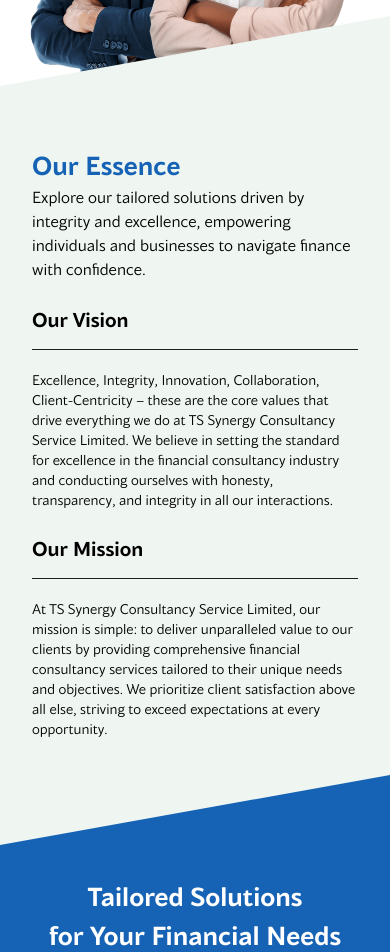
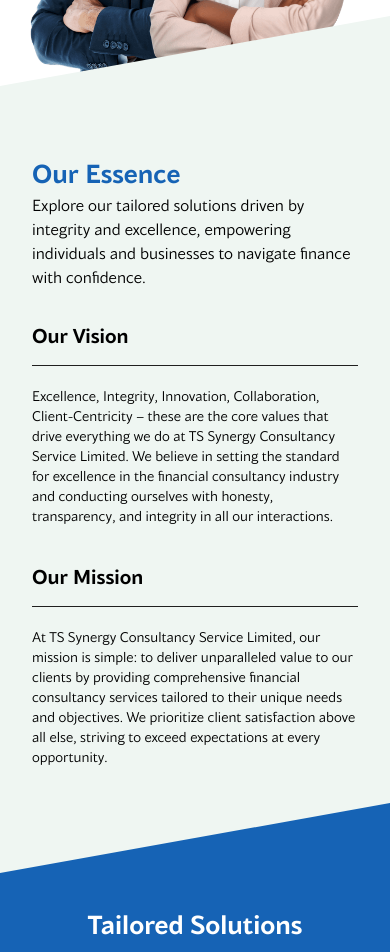
Before and after one commit to ayowayne123/ts-synergy, a Next.js app: page / in a window 390 px wide. Shown: the part 820-1772 px from the top of the page. Built offline with nearby package versions, Linux system fonts and the light colour scheme.

Commit message:
Style: changed gaps and some colours

```diff
--- a/app/hero.jsx
+++ b/app/hero.jsx
@@ -61,17 +61,17 @@ function Hero() {
 
 <div className="bg-synergyLightBlue lg:py-16 py-9 w-full ">
 
-    <div className="container pt-6  ">
+    <div className="container pt-8  ">
         <div className=" flex flex-col items-center ">
            <div>
             <h2 className="text-synergyBlue font-semibold text-[26px] lg:text-4xl text-left  lg:text-center">Our Essence</h2>
-            <p className="lg:max-w-[745px] lg:text-center text-left flex lg:text-xl  lg:px-0 pb-6 lg:pb-0">Explore our tailored solutions driven by integrity and excellence,
+            <p className="lg:max-w-[745px] lg:text-center text-left flex lg:text-xl  lg:px-0 pb-8 lg:pb-4">Explore our tailored solutions driven by integrity and excellence,
                 empowering individuals and businesses to navigate finance with confidence.</p>
             </div>
 
         </div>
 
-        <div className="flex flex-col lg:grid grid-cols-2 lg:pt-12 lg:pr-6 lg:px-0 text-xl  gap-6 lg:gap-12">
+        <div className="flex flex-col lg:grid grid-cols-2 lg:pt-12 lg:pr-6 lg:px-0 text-xl  gap-9 lg:gap-12">
 
         <div className="flex flex-col ">
 <h3 className="text-xl lg:text-2xl font-semibold lg:mb-7 mb-4">Our Vision </h3>
```
